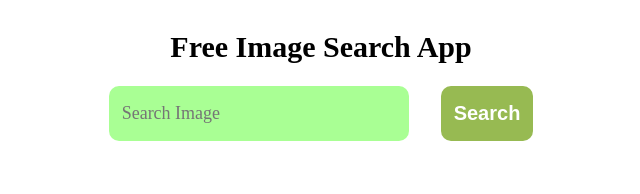
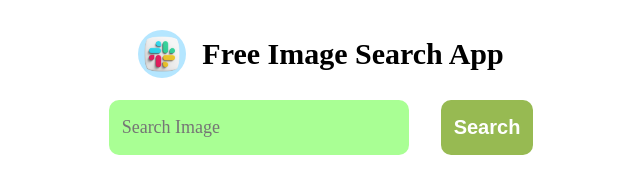
Before and after one commit to Arjun8506/ImageSearchApp, a plain HTML site: page index.html in a window 1280 px wide. Shown: the whole page, without its empty margins (319-959 px from the left). Drawn offline with nearby package versions, Linux system fonts and the light colour scheme.

Commit message:
Some more functionality added, like logo etc

```diff
--- a/index.html
+++ b/index.html
@@ -3,13 +3,15 @@
   <head>
     <meta charset="UTF-8" />
     <meta name="viewport" content="width=device-width, initial-scale=1.0" />
-    <title>Document</title>
+    <title>FreeImageApp</title>
+    <link rel="shortcut icon" href="./logo.png" type="image/x-icon">
     <link rel="stylesheet" href="style.css" />
   </head>
   <body>
     <div class="container">
       <nav>
         <div class="text">
+          <img src="./logo.png" alt="">
           <h1>Free Image Search App</h1>
         </div>
         <div class="searchBar">
--- a/style.css
+++ b/style.css
@@ -19,7 +19,19 @@ nav {
 .text {
   text-align: center;
   font-size: 20px;
+  display: flex;
+  align-items: center;
+  justify-content: center;
+  gap: 1rem;
 }
+
+.text img{
+  width: 3rem;
+  height: 3rem;
+  object-fit: cover;
+  border-radius: 50%;
+}
+
 .searchBar {
   display: flex;
   justify-content: center;
```
Also changed, not shown: logo.png (added).
